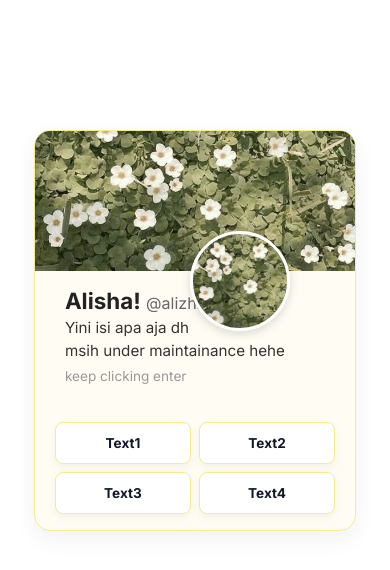
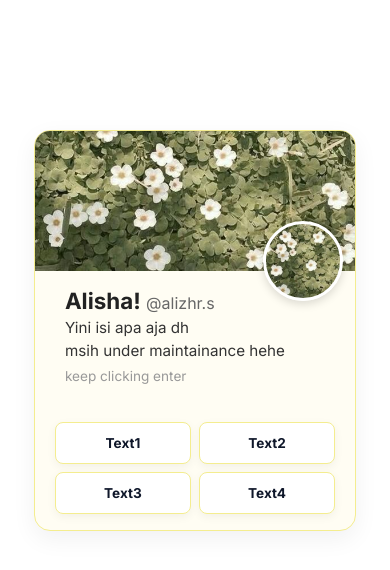
Before and after one commit to alsworkspaces/personal-web, a plain HTML site: page index.html in a window 390 px wide. Drawn offline with Linux system fonts and the light colour scheme.

Commit message:
maintanance

```diff
--- a/style.css
+++ b/style.css
@@ -54,7 +54,7 @@ body {
   border: 3px solid white;
   position: absolute;
   top: 100px;
-  right: clamp(10px, 5%, 40px); /* fleksibel: min 10px, ideal 5%, max 40px */
+  right: 16px; /* selalu 16px dari kanan */
   box-shadow: 0 3px 10px rgba(0,0,0,0.15);
 }
 
@@ -137,3 +137,12 @@ body {
     right: 65px;
   }
 }
+
+@media (max-width: 480px) {
+  .profile-pic {
+    width: 80px;
+    height: 80px;
+    top: 90px;
+    right: 12px; /* lebih kecil di mobile */
+  }
+}
```
